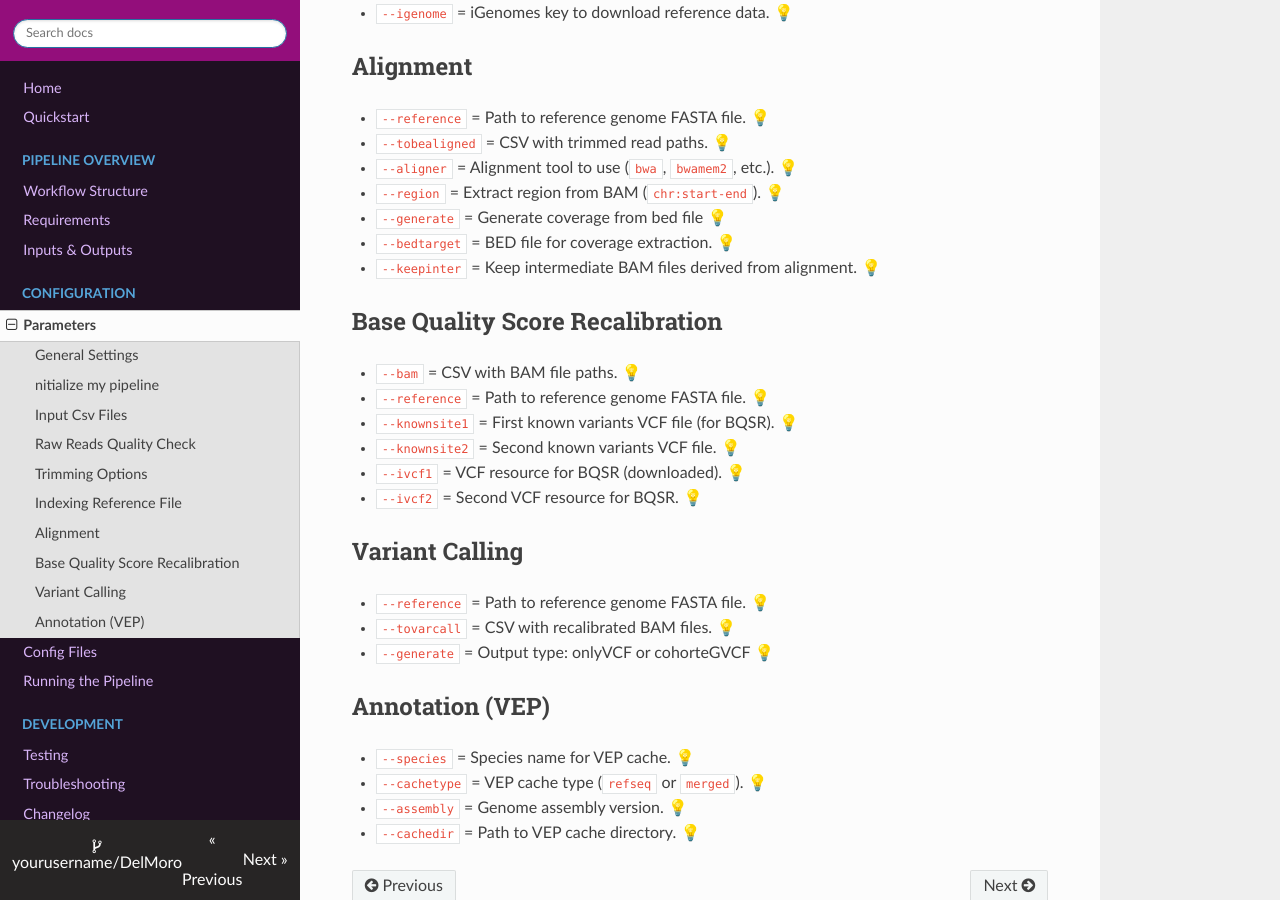
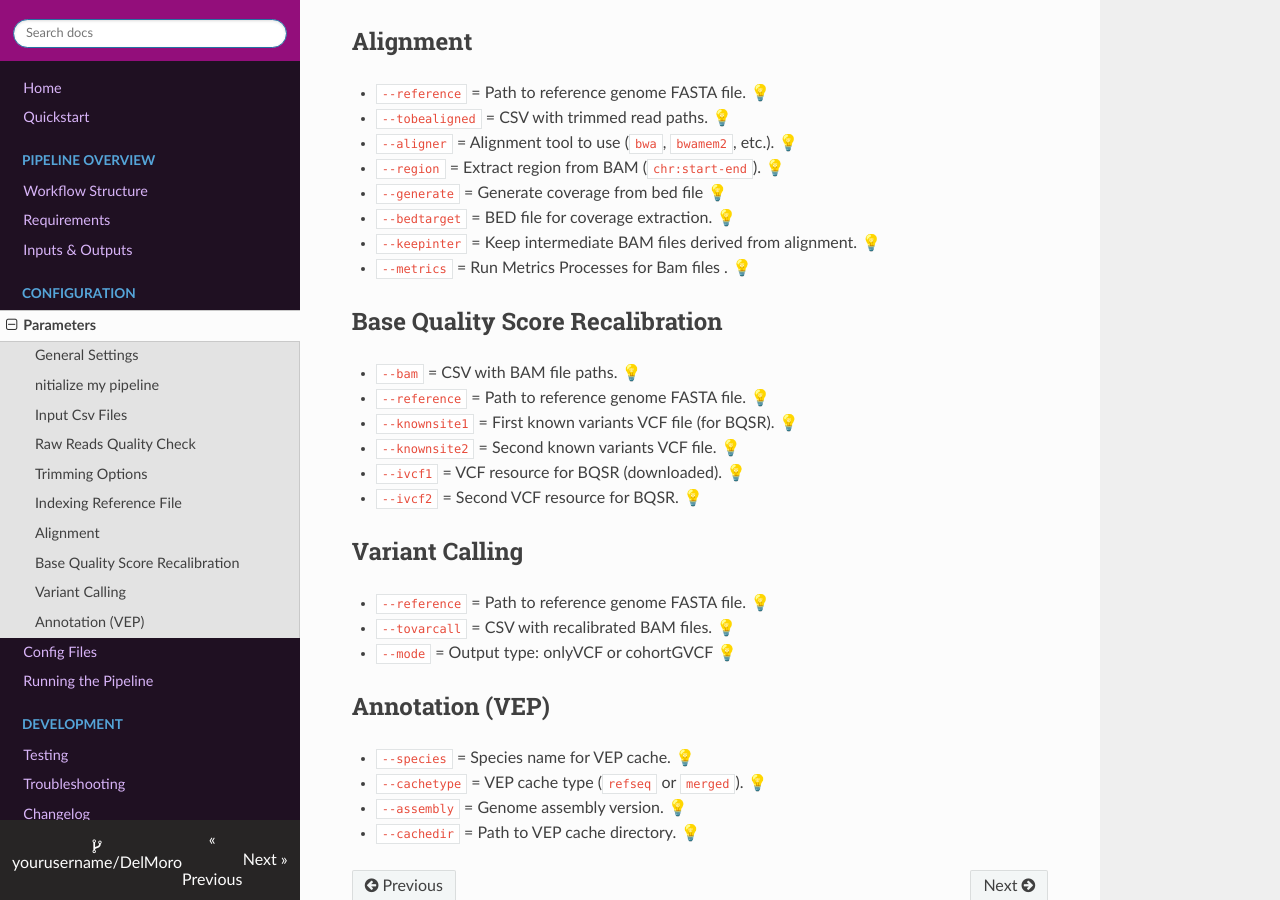
Before and after one commit to othmanResearch/DelMoro, an MkDocs documentation site: the page built from docs/parameters.md, in a window 1280 px wide and 900 px high, scrolled down 1191 px. Built offline with MkDocs 1.6.1, drawn with Linux system fonts in a browser that asks for light colours; nearby versions of some CDN libraries; some of the changed text lies outside the part shown.

Commit message:
update doc

```diff
--- a/docs/parameters.md
+++ b/docs/parameters.md
@@ -50,6 +49,7 @@ This section provides a comprehensive overview of all configurable parameters av
 - `--generate` = Generate coverage from bed file <span title="[Optional] - Default: null">💡</span>
 - `--bedtarget` = BED file for coverage extraction. <span title="[Optional] - Default: null">💡</span>
 - `--keepinter` =  Keep intermediate BAM files derived from alignment. <span title="[Optional] - Default: false">💡</span>
+- `--metrics` = Run Metrics Processes for Bam files   . <span title="[Optional] - Default: false">💡</span>
 
 ## Base Quality Score Recalibration
 - `--bam` = CSV with BAM file paths. <span title="Default: ./CSVs/4_samplesheetForBamFiles.csv">💡</span>
@@ -62,7 +62,7 @@ This section provides a comprehensive overview of all configurable parameters av
 ## Variant Calling
 - `--reference` = Path to reference genome FASTA file. <span title="Default: ./Reference_Genome/*.fa">💡</span>
 - `--tovarcall` = CSV with recalibrated BAM files. <span title="Default: ./CSVs/5_samplesheetReclibFiles.csv">💡</span>
-- `--generate` = Output type: onlyVCF  or cohorteGVCF <span title="Default: onlyVCF = vcf file / cohorteGCVF = Gvcf file">💡</span>
+- `--mode` = Output type: onlyVCF  or cohortGVCF <span title="Default: onlyVCF = vcf file / cohorteGCVF = Gvcf file">💡</span>
 
 ## Annotation (VEP)
 - `--species` = Species name for VEP cache. <span title="Default: null">💡</span>
```
Also changed, not shown: other parts of docs/parameters.md (+0 -1 lines), docs/running.md (+0 -8 lines), docs/img/pipelineDelMoro.png.
